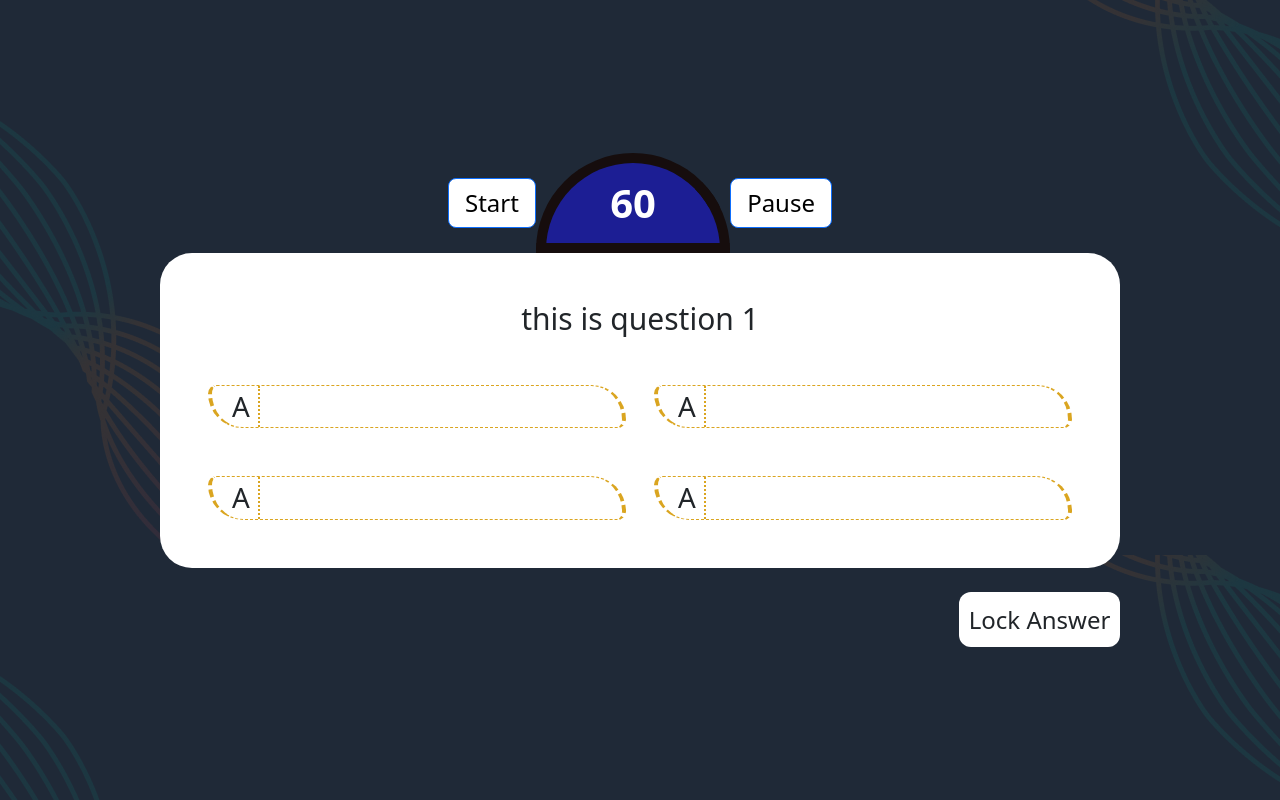
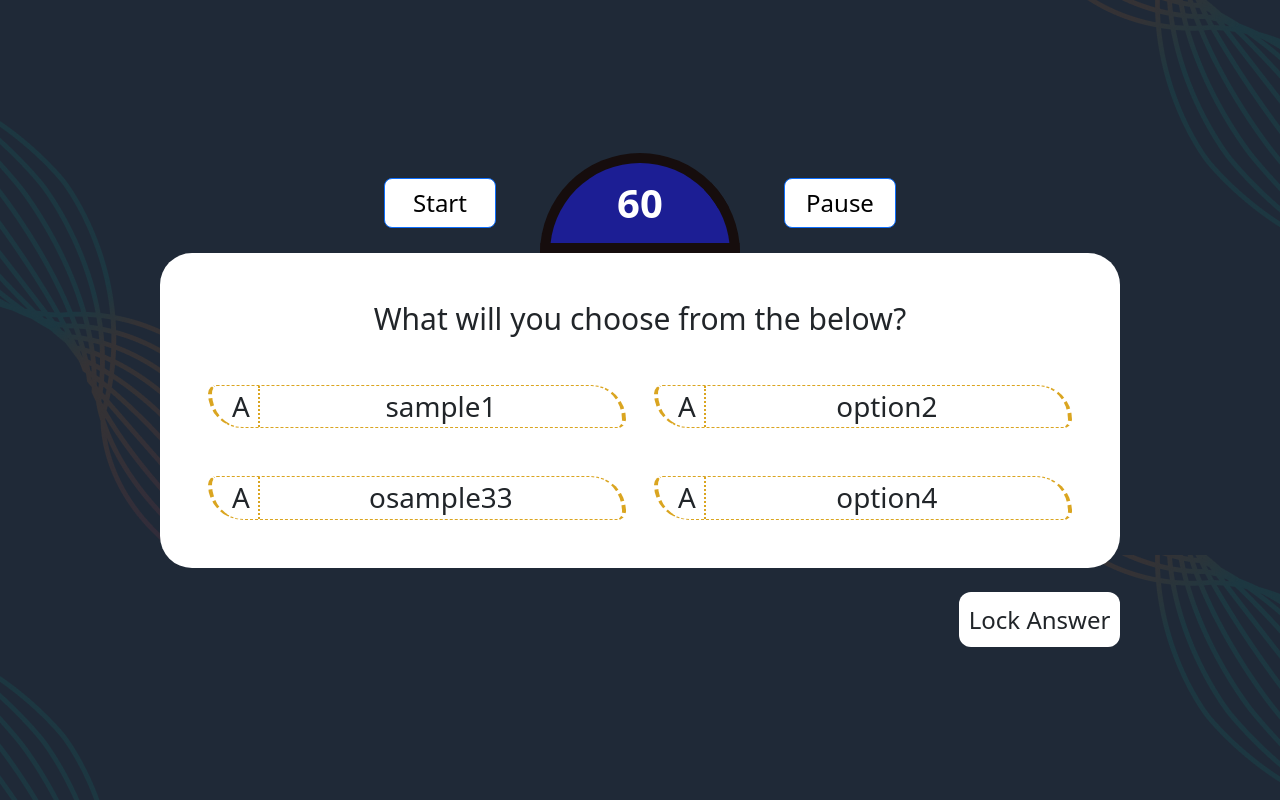
Before and after one commit to harishhhhhhhhhh/kbc, an Angular app in the folder frontend/: page /questions in a window 1280 px wide. Built offline with nearby package versions, Linux system fonts and the light colour scheme.

Commit message:
question component modified 2

```diff
--- a/frontend/src/app/question/question.component.css
+++ b/frontend/src/app/question/question.component.css
@@ -76,3 +76,19 @@
   --tw-bg-opacity: 1;
   background-color: rgb(100 116 139 / var(--tw-bg-opacity));
 }
+
+.startBtn {
+  border: 5px solid red;
+  border-radius: 12px;
+}
+
+button {
+  background-color: white;
+}
+.start__btn:hover {
+  background-color: rgb(57, 235, 57);
+}
+
+.pause__btn:hover {
+  background-color: rgb(243, 49, 49);
+}
--- a/frontend/src/app/question/question.component.html
+++ b/frontend/src/app/question/question.component.html
@@ -1,23 +1,26 @@
 <div class="w-screen h-screen flex flex-col items-center justify-center bgimage bg-gray-800 relative">
-    <div class="flex w-[30%] justify-evenly items-center">
-        <div>
-            <button class="btn btn-primary btn-lg text-2xl text-black bg-white " (click)='startTimer()'>Start</button>
+    <div class="flex w-[40%] justify-evenly items-center">
+        <div class="">
+            <button [ngClass]="{startBtn:startFlag}"
+                class=" btn btn-outline-primary btn-lg text-2xl text-black start__btn  w-[7rem]"
+                (click)='startTimer()'>Start</button>
         </div>
-        <div class="circle ">
-            <h2 class="timer font-bold text-[2.5rem]">{{timeLeft}}</h2>
+        <div class=" circle ">
+            <h2 class=" timer font-bold text-[2.5rem]">{{timeLeft}}</h2>
         </div>
-        <div>
-            <button class="btn btn-primary btn-lg bg-white text-2xl  text-black " (click)='pauseTimer()'>Pause</button>
+        <div class="">
+            <button class="btn btn-primary btn-lg  text-2xl  text-black  pause__btn w-[7rem]"
+                [ngClass]="{startBtn:pauseFlag}" (click)='pauseTimer()'>Pause</button>
         </div>
 
     </div>
 
 
     <div class="p-5  w-3/4 max-h-max bg-white rounded-[2rem] ">
-        <div class="question flex items-center justify-center text-3xl mb-5">{{questions[0].question}}</div>
+        <div class="question flex items-center justify-center text-3xl mb-5">{{question}}</div>
         <div class="options grid grid-cols-2 gap-x-7 gap-y-12 " *ngIf="!correctAnswerFlag && !wrongAnswerFlag">
 
-            <div class="borderstyle flex cursor-pointer" #option *ngFor="let question of questions"
+            <div class="borderstyle flex cursor-pointer" #option *ngFor="let question of options"
                 [ngClass]="{colors:question.color}" (click)="changeColor(question.id)">
 
                 <div class="ml-5 borderLeftStyle pr-2">A</div>
@@ -27,7 +30,7 @@
         </div>
         <div class="options grid grid-cols-2 gap-x-7 gap-y-12 " *ngIf="correctAnswerFlag ">
 
-            <div class="borderstyle flex cursor-pointer" #option *ngFor="let question of    questions"
+            <div class="borderstyle flex cursor-pointer" #option *ngFor="let question of    options"
                 [ngClass]="{ansColor:question.color}">
 
                 <div class="ml-5 borderLeftStyle pr-2">A</div>
@@ -37,7 +40,7 @@
         </div>
         <div class="options grid grid-cols-2 gap-x-7 gap-y-12 " *ngIf="wrongAnswerFlag">
 
-            <div class="borderstyle flex cursor-pointer" #option *ngFor="let question of questions"
+            <div class="borderstyle flex cursor-pointer" #option *ngFor="let question of options"
                 [ngClass]="{wrongAnsColor:question.color, ansColor:question.crct}">
 
                 <div class="ml-5 borderLeftStyle pr-2">A</div>
--- a/frontend/src/app/question/question.component.ts
+++ b/frontend/src/app/question/question.component.ts
@@ -7,6 +7,7 @@ import { timestamp } from 'rxjs';
   styleUrls: ['./question.component.css'],
 })
 export class QuestionComponent {
+  question: string = 'What will you choose from the below?';
   timeLeft: number = 60;
   interval: any;
   timerStarted: boolean = false;
@@ -14,55 +15,25 @@ export class QuestionComponent {
   crctOption: any;
   correctAnswerFlag: boolean = false;
   wrongAnswerFlag: boolean = false;
+  startFlag: boolean = false;
+  pauseFlag: boolean = false;
 
-  questions: any = [
-    {
-      id: 0,
-      question: 'this is question 1',
-      opt1: 'sample1',
-      opt2: 'sample2',
-      opt3: 'sample3',
-      opt4: 'sample4',
-      crct: 'sample3',
-      color: false,
-    },
-    {
-      id: 1,
-      question: 'this is question 2',
-      opt1: 'sample1',
-      opt2: 'sample2',
-      opt3: 'sample3',
-      opt4: 'sample4',
-      crct: 'sample2',
-      color: false,
-    },
-    {
-      id: 2,
-      question: 'this is question 3',
-      opt1: 'sample1',
-      opt2: 'sample2',
-      opt3: 'sample3',
-      opt4: 'sample4',
-      crct: 'sample1',
-      color: false,
-    },
-    {
-      id: 3,
-      question: 'this is question 4',
-      opt1: 'sample1',
-      opt2: 'sample2',
-      opt3: 'sample3',
-      opt4: 'sample4',
-      crct: 'sample4',
-      color: false,
-    },
+  options: any = [
+    { id: 0, name: 'sample1', crct: true, color: false },
+
+    { id: 1, name: 'option2', crct: false, color: false },
+
+    { id: 2, name: 'osample33', crct: false, color: false },
+
+    { id: 3, name: 'option4', crct: false, color: false },
   ];
-
   print(data: any) {
     console.log(data.name);
   }
 
   startTimer() {
+    this.startFlag = true;
+    this.pauseFlag = false;
     if (!this.timerStarted) {
       this.interval = setInterval(() => {
         if (this.timeLeft > 0) {
@@ -77,19 +48,21 @@ export class QuestionComponent {
   }
 
   pauseTimer() {
+    this.startFlag = false;
+    this.pauseFlag = true;
     this.timerStarted = false;
     clearInterval(this.interval);
   }
 
   changeColor(id: number) {
-    this.questions.forEach((element: any) => {
+    this.options.forEach((element: any) => {
       element.color = false;
       if (element.crct == true) {
         this.crctOption = element.id;
       }
     });
 
-    this.questions[id].color = !this.questions[id].color;
+    this.options[id].color = !this.options[id].color;
 
     this.selectedOption = id;
     console.log(this.crctOption);
```
